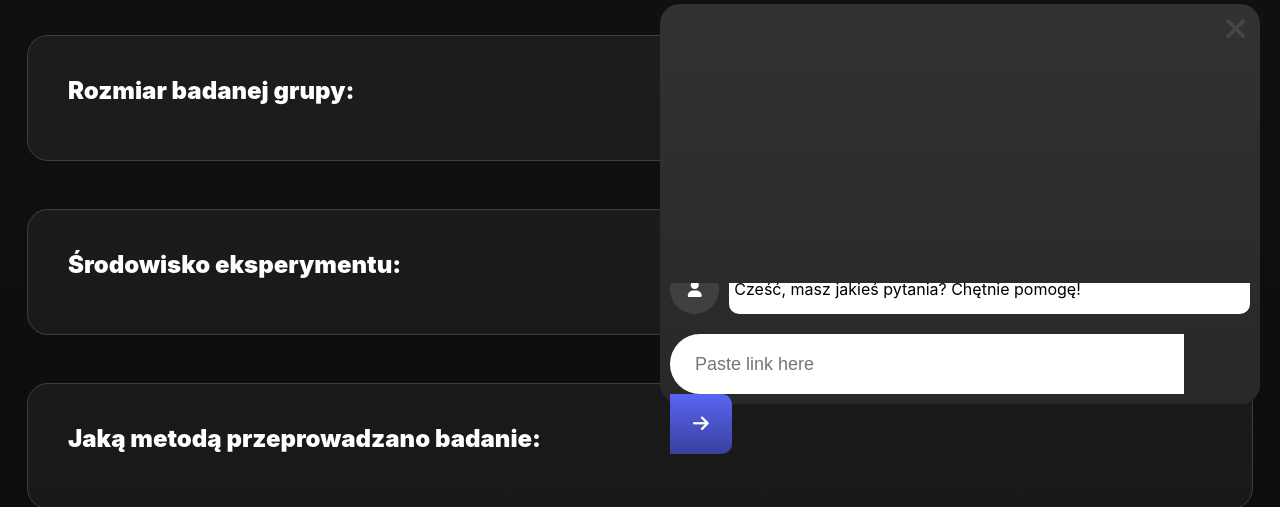
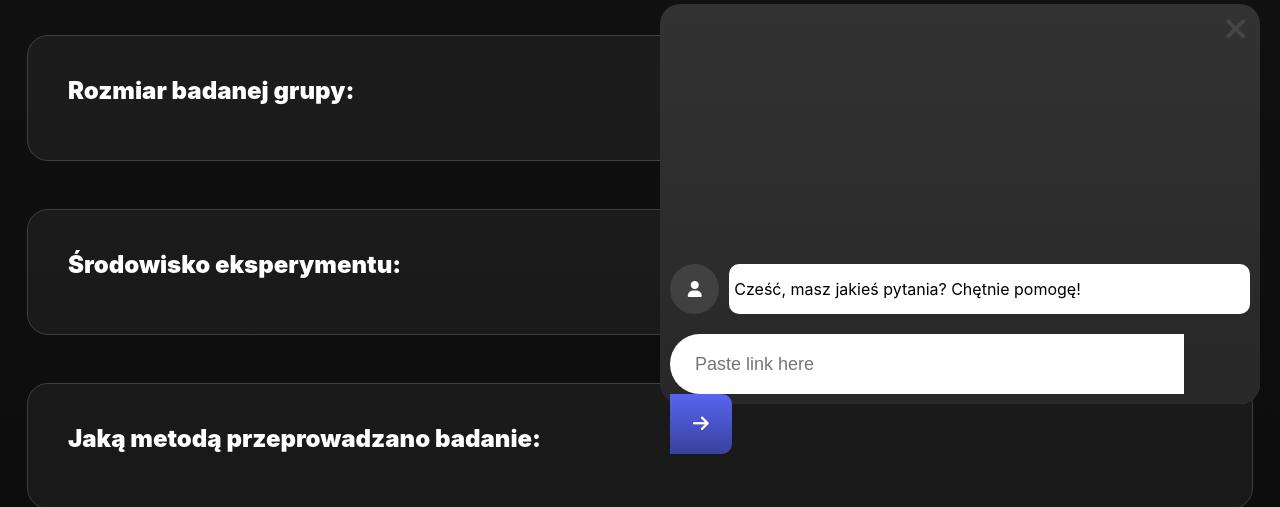
Before and after one commit to Falanger-debug/Simplified-Science, a Flask app: template templates/streszczenie.html in a window 1280 px wide. Shown: the part 376-883 px from the top of the page. Run offline with Flask 3, Linux system fonts and the light colour scheme; the template is opened without the code that fills it, so the values that code supplies are empty; some web fonts are replaced.

Commit message:
Update streszczenie.html

```diff
--- a/templates/streszczenie.html
+++ b/templates/streszczenie.html
@@ -301,7 +301,7 @@
 
         .allMessageWrapper {
             overflow-y: scroll;
-            height: auto;
+            height: 10000px;
             display: flex;
             flex-direction: column-reverse;
         }
```
